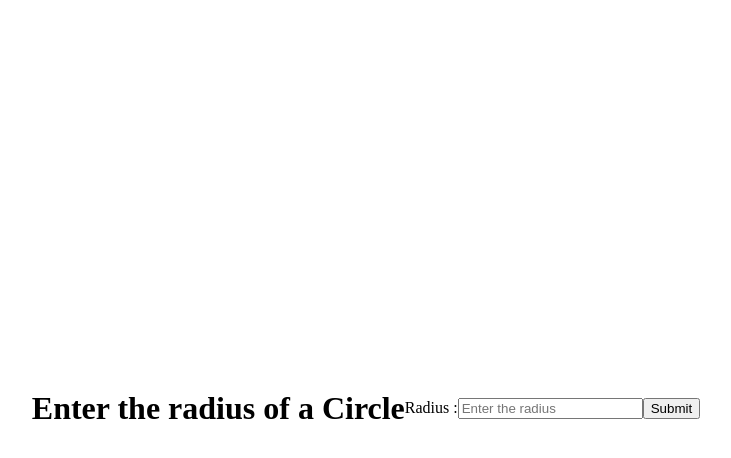
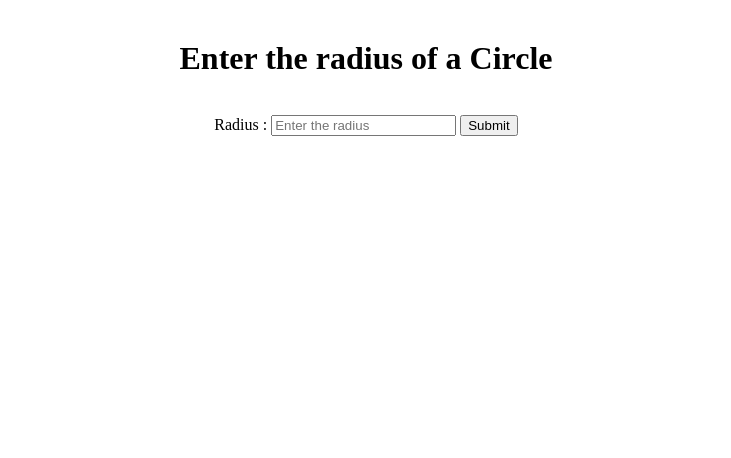
Before and after one commit to ok2433/circumference-finder, a plain HTML site: page index.html in a window 1280 px wide. Shown: the whole page, without its empty margins (274-1005 px from the left). Drawn offline with Linux system fonts and the light colour scheme.

Commit message:
finished

```diff
--- a/style.css
+++ b/style.css
@@ -1,7 +1,9 @@
 #entry{
-    display:flex;
-    justify-content: center;
-    align-items: center;
-    height: 100vh;
-    text-align: center;
+     width: 100%;
+    text-align: center;   /* Centers all inline content */
+    margin-top: 40px;     /* Optional: pushes content down a little */
 }
+
+h1{
+    margin-bottom: 20px;
+}
```
